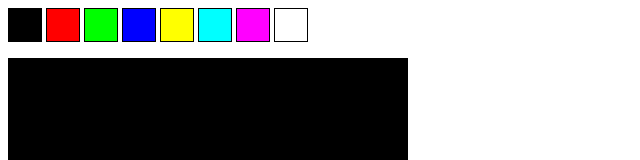
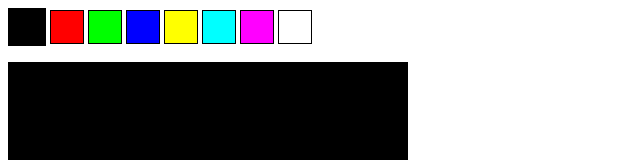
Before and after one commit to vvye/pixel-editor, a Vue app: page / in a window 1280 px wide. Shown: the top 160 px of the page, without its empty margins (0-640 px from the left). Built offline with nearby package versions, Linux system fonts and the light colour scheme.

Commit message:
Implement color selection

```diff
--- a/src/components/PaletteEditor.vue
+++ b/src/components/PaletteEditor.vue
@@ -1,19 +1,31 @@
 <template>
     <div>
-        <span class="color" v-for="(color, key) in this.palette" :key="key"
-              :style="{'background-color': `rgb(${color[0]}, ${color[1]}, ${color[2]})`}"></span>
+        <span v-for="(color, index) in this.palette" :key="index"
+              class="color" :class="index === this.selectedColor ? 'selected' : ''"
+              :style="{
+                  'background-color': `rgb(${color[0]}, ${color[1]}, ${color[2]})`,
+                  'color': `rgb(${color[0]}, ${color[1]}, ${color[2]})`
+              }"
+              @click="selectColor(index)"
+        ></span>
     </div>
 </template>
 
 <script>
 export default {
     name: 'PaletteEditor',
-    data: function() {
+    data: function () {
         return {
+            selectedColor: 0
         }
     },
     props: {
         palette: Array
+    },
+    methods: {
+        selectColor: function (index) {
+            this.selectedColor = index;
+        }
     }
 }
 </script>
@@ -21,6 +33,7 @@ export default {
 <style scoped>
 div {
     display: flex;
+    align-items: center;
     margin-bottom: 1rem;
 }
 
@@ -28,6 +41,11 @@ div {
     width: 2rem;
     height: 2rem;
     margin-right: 0.25rem;
-    border: 1px solid;
+    border: 1px solid black;
+}
+
+.color.selected {
+    width: 2.25rem;
+    height: 2.25rem;
 }
 </style>
```
